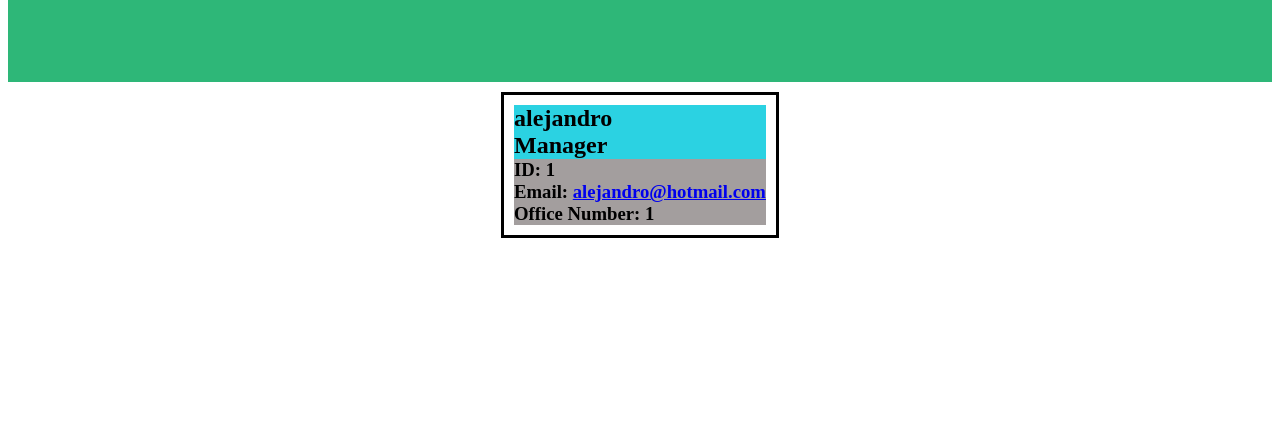
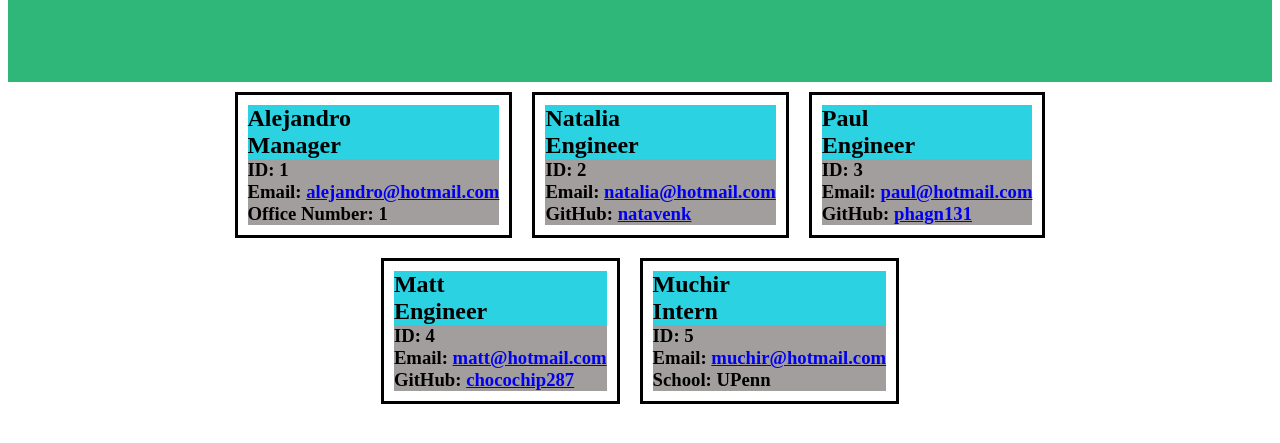
Before and after one commit to z20axa/Team-Profile-Generator, a website: page output.html in a window 1280 px wide. Shown: the part 139-582 px from the top of the page. Drawn offline with Linux system fonts and the light colour scheme.

Commit message:
Adds comments revisions to the index file

```diff
--- a/output.html
+++ b/output.html
@@ -69,7 +69,7 @@
 
         <div class="main-card">
           <div class="name-tittle-container">
-              <h2 class="employee-name">alejandro</h2>
+              <h2 class="employee-name">Alejandro</h2>
               <h2 class="employee-tittle">Manager</h2>
           </div>
           <div class="employee-info-conatiner">
@@ -81,6 +81,68 @@
           </div>
         </div>
 
+        <div class="main-card">
+            <div class="name-tittle-container">
+                <h2 class="employee-name">Natalia</h2>
+                <h2 class="employee-tittle">Engineer</h2>
+            </div>
+            <div class="employee-info-conatiner">
+                <h3 class="employee-id">ID: 2</h3>
+                <h3 class="employee-email">Email:
+                    <a href="mailto:natalia@hotmail.com">natalia@hotmail.com</a>
+                </h3>
+                <h3 class="employee-github">GitHub:
+                    <a href="https://www.github.com/natavenk">natavenk</a>
+                </h3>
+            </div>
+        </div>
+
+        <div class="main-card">
+            <div class="name-tittle-container">
+                <h2 class="employee-name">Paul</h2>
+                <h2 class="employee-tittle">Engineer</h2>
+            </div>
+            <div class="employee-info-conatiner">
+                <h3 class="employee-id">ID: 3</h3>
+                <h3 class="employee-email">Email:
+                    <a href="mailto:paul@hotmail.com">paul@hotmail.com</a>
+                </h3>
+                <h3 class="employee-github">GitHub:
+                    <a href="https://www.github.com/phagn131">phagn131</a>
+                </h3>
+            </div>
+        </div>
+
+        <div class="main-card">
+            <div class="name-tittle-container">
+                <h2 class="employee-name">Matt</h2>
+                <h2 class="employee-tittle">Engineer</h2>
+            </div>
+            <div class="employee-info-conatiner">
+                <h3 class="employee-id">ID: 4</h3>
+                <h3 class="employee-email">Email:
+                    <a href="mailto:matt@hotmail.com">matt@hotmail.com</a>
+                </h3>
+                <h3 class="employee-github">GitHub:
+                    <a href="https://www.github.com/chocochip287">chocochip287</a>
+                </h3>
+            </div>
+        </div>
+
+        <div class="main-card">
+          <div class="name-tittle-container">
+            <h2 class="employee-name">Muchir</h2>
+            <h2 class="employee-tittle">Intern</h2>
+          </div>
+          <div class="employee-info-conatiner">
+            <h3 class="employee-id">ID: 5</h3>
+            <h3 class="employee-email">Email:
+              <a href="mailto:muchir@hotmail.com">muchir@hotmail.com</a>
+            </h3>
+            <h3 class="employee-school">School: UPenn</h3>
+          </div>
+        </div>
+
       </main>
   </body>
 
```
Also changed, not shown: index.js (+8 -8 lines).
